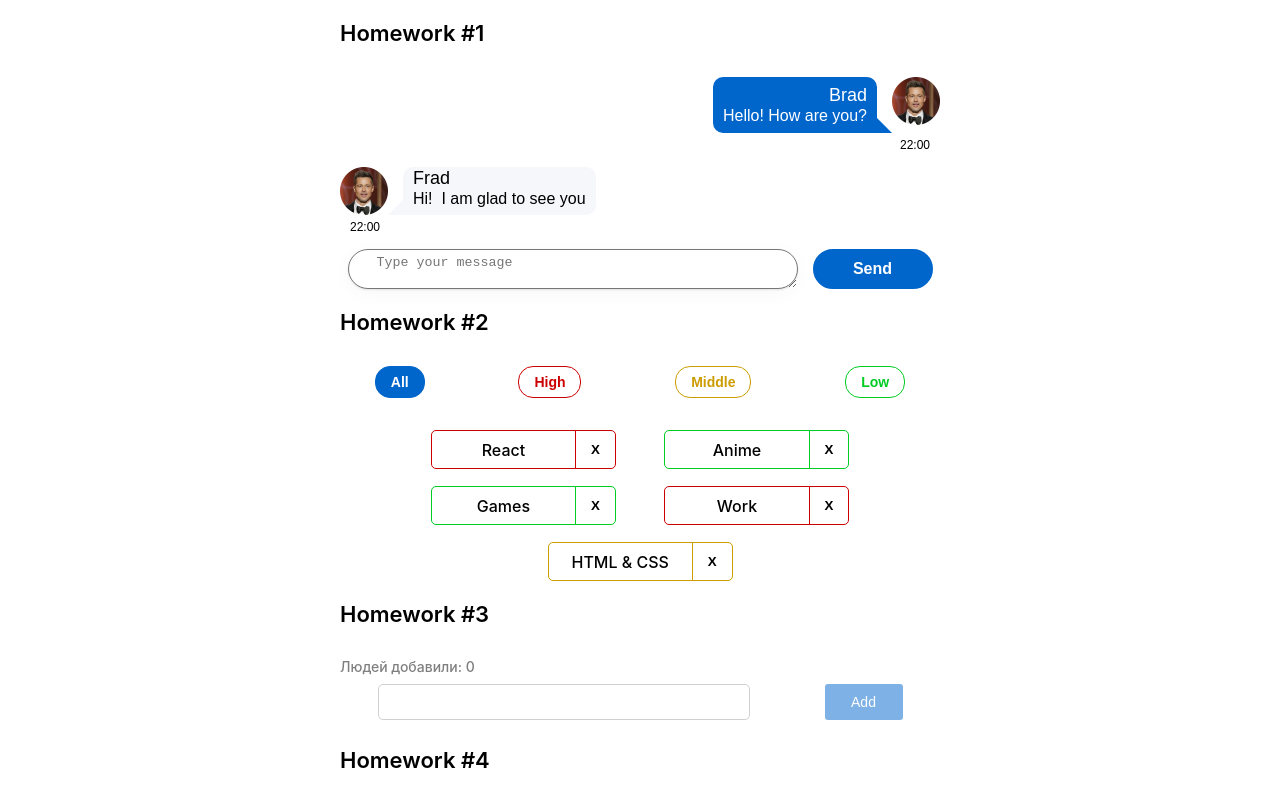
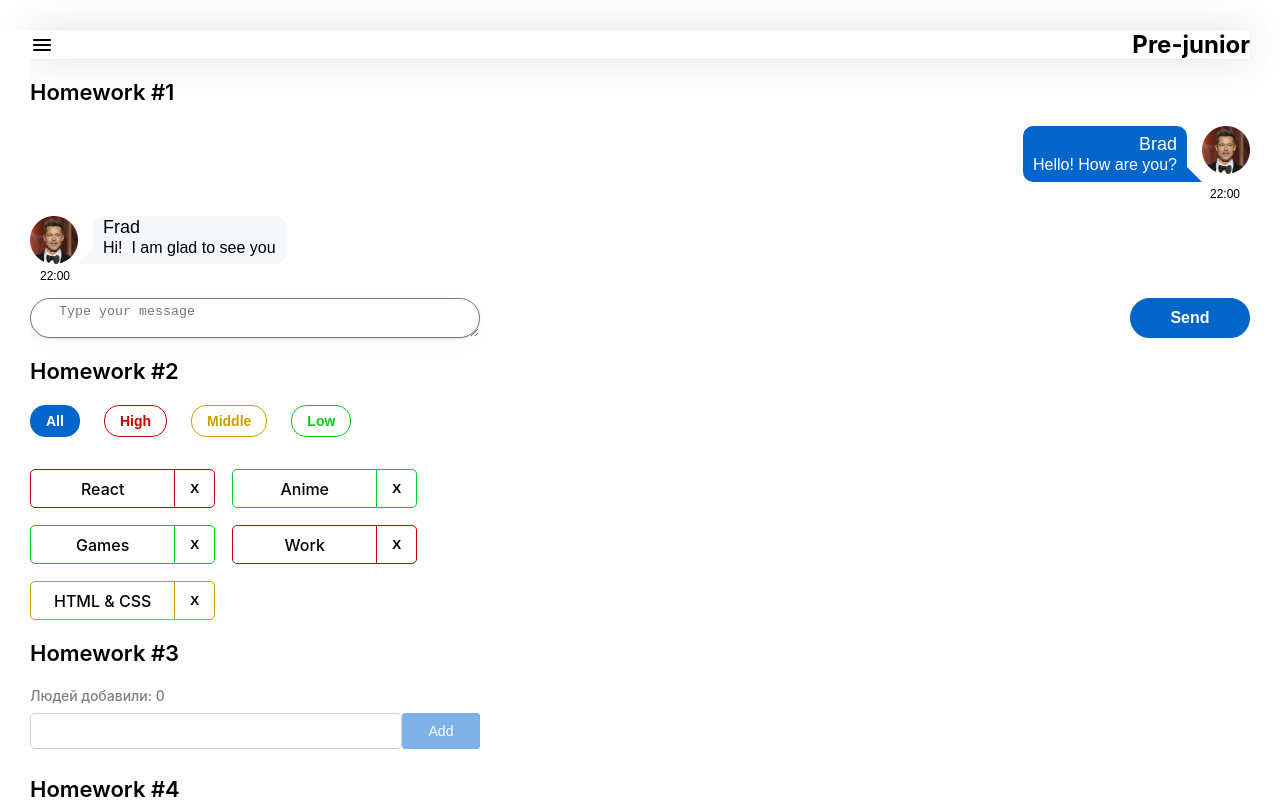
Before and after one commit to zhanetfio/hometasks, a React (Create React App) app: page /#/pre-junior in a window 1280 px wide. Shown: the top 800 px of the page. Built offline with nearby package versions, Linux system fonts and the light colour scheme.

Commit message:
fix: hw5

```diff
--- a/src/index.css
+++ b/src/index.css
@@ -1,11 +1,11 @@
 * {
-    margin: 0 auto;
+    margin: 0 ;
     padding: 0;
     box-sizing: border-box;
 }
 
 body {
-    margin: 0;
+    margin: 30px;
     font-family: -apple-system, BlinkMacSystemFont, 'Segoe UI', 'Roboto',
     'Oxygen', 'Ubuntu', 'Cantarell', 'Fira Sans', 'Droid Sans',
     'Helvetica Neue', sans-serif;
--- a/src/s1-main/App.module.css
+++ b/src/s1-main/App.module.css
@@ -5,7 +5,8 @@
 }
 
 .hw {
-margin-top: 30px;
+    margin: auto;
+
 }
 
 .hwTitle {
--- a/src/s1-main/App.tsx
+++ b/src/s1-main/App.tsx
@@ -1,21 +1,18 @@
 import React from 'react'
 import s from './App.module.css'
-import HW1 from '../s2-homeworks/hw01/HW1'
-import HW2 from '../s2-homeworks/hw02/HW2';
-import HW3 from '../s2-homeworks/hw03/HW3';
-import HW4 from '../s2-homeworks/hw04/HW4';
+import HW5 from '../s2-homeworks/hw05/HW5';
 
 function App() {
     return (
         <div className={s.App}>
-            <HW1/>
+            {/*<HW1/>*/}
             {/*раскомментировать по ходу выполнения*/}
-            <HW2/>
-            <HW3/>
-            <HW4/>
+            {/*<HW2/>*/}
+            {/*<HW3/>*/}
+            {/*<HW4/>*/}
 
             {/*при выполнении дз 5 и более - закомментировать здесь дз 1-4, так как они есть внутри дз 5*/}
-            {/*<HW5/>*/}
+            <HW5/>
         </div>
     )
 }
--- a/src/s2-homeworks/hw05/Pages.tsx
+++ b/src/s2-homeworks/hw05/Pages.tsx
@@ -18,15 +18,15 @@ function Pages() {
             <Routes>
                 {/*роутинг будут писать студенты*/}
                 {/*в начале мы попадаем на страницу '/' и переходим сразу на страницу /pre-junior*/}
-                {/*<Route ...*/}
+                <Route path={'/'} element={<Navigate to={PATH.PRE_JUNIOR}/>} />
 
                 {/*роуты для /pre-junior, /junior, /junior-plus*/}
-                {/*<Route ...*/}
-                {/*<Route ...*/}
-                {/*<Route ...*/}
+                <Route path={PATH.PRE_JUNIOR} element={<PreJunior/>}/>
+                <Route path={PATH.JUNIOR} element={<Junior/>}/>
+                <Route path={PATH.JUNIOR_PLUS} element={<JuniorPlus/>}/>
 
                 {/*роут для несуществующей страницы должен отрисовать <Error404 />*/}
-                {/*<Route ...*/}
+                <Route path={'/*'} element={<Error404/>} />
             </Routes>
         </div>
     )
--- a/src/s2-homeworks/hw05/header/Header.module.css
+++ b/src/s2-homeworks/hw05/header/Header.module.css
@@ -2,7 +2,16 @@
 }
 
 .header {
+    min-width: 800px;
+    margin: 0;
+    display: flex;
+    justify-content: space-between;
+    align-items: center;
+    background: #FFFFFF;
+    box-shadow: 0 0 40px rgba(29, 33, 38, 0.13), 0 0 2px rgba(29, 33, 38, 0.1);
 }
 
 .header h1 {
+    font-size: 24px;
+    line-height: 29px;
 }
--- a/src/s2-homeworks/hw05/sidebar/Sidebar.module.css
+++ b/src/s2-homeworks/hw05/sidebar/Sidebar.module.css
@@ -1,25 +1,66 @@
 .sidebar {
+    width: 317px;
+    height: 100%;
+    background: white;
+    padding: 16px 0 0 70px;
+    transform: translate(-317px);
+    transition-duration: 500ms;
+    position: absolute;
+    z-index: 10;
 }
 
 .sidebar.open {
+    transform: translate(0);
+    transition-duration: 500ms;
 }
 
 .background {
+    position: absolute;
+    width: 100%;
+    height: 100%;
+    background: #000000;
+    opacity: 0.3;
+    z-index: 10;
 }
 
+
 .nav {
+    display: flex;
+    flex-direction: column;
+    gap: 45px;
+    margin-top: 23px;
 }
 
 .nav a {
+    font-weight: bold;
+    font-size: 22px;
+    line-height: 27px;
+    text-decoration: none;
+    color: black;
 }
 
 .nav a:hover {
+    color: #58ACFF;
 }
 
 .nav a.active {
+    text-decoration: underline;
+    color: #0059B2;
 }
 .close {
+    appearance: none;
+    border: none;
+    background: white;
+    cursor: pointer;
+
+    width: 24px;
+    height: 24px;
+    margin: 0 24px 0 199px;
+    display: flex;
+    align-items: center;
+    justify-content: center;
 }
 
 .close img {
+
 }
--- a/src/s2-homeworks/hw05/sidebar/Sidebar.tsx
+++ b/src/s2-homeworks/hw05/sidebar/Sidebar.tsx
@@ -12,6 +12,7 @@ type PropsType = {
 export const Sidebar: FC<PropsType> = ({open, handleClose}) => {
     const sidebarClass = s.sidebar
         + (open ? ' ' + s.open : '')
+
     return (
         <>
             {/*затемнение справа от открытого меню*/}
@@ -31,7 +32,9 @@ export const Sidebar: FC<PropsType> = ({open, handleClose}) => {
                         id={'hw5-pre-junior-link'}
                         to={PATH.PRE_JUNIOR}
                         onClick={handleClose}
-                        // className={...} // делает студент
+                        className={((props:{isActive:boolean})=>props.isActive ? s.active : '') }
+
+
                     >
                         Pre-junior
                     </NavLink>
@@ -39,7 +42,8 @@ export const Sidebar: FC<PropsType> = ({open, handleClose}) => {
                         id={'hw5-junior-link'}
                         to={PATH.JUNIOR}
                         onClick={handleClose}
-                        // className={...} // делает студент
+                        className={((props:{isActive:boolean})=>props.isActive ? s.active : '') }
+
                     >
                         Junior
                     </NavLink>
@@ -47,7 +51,7 @@ export const Sidebar: FC<PropsType> = ({open, handleClose}) => {
                         id={'hw5-junior-plus-link'}
                         to={PATH.JUNIOR_PLUS}
                         onClick={handleClose}
-                        // className={...} // делает студент
+                        className={((props:{isActive:boolean})=>props.isActive ? s.active : '') }
                     >
                         Junior Plus
                     </NavLink>
```
